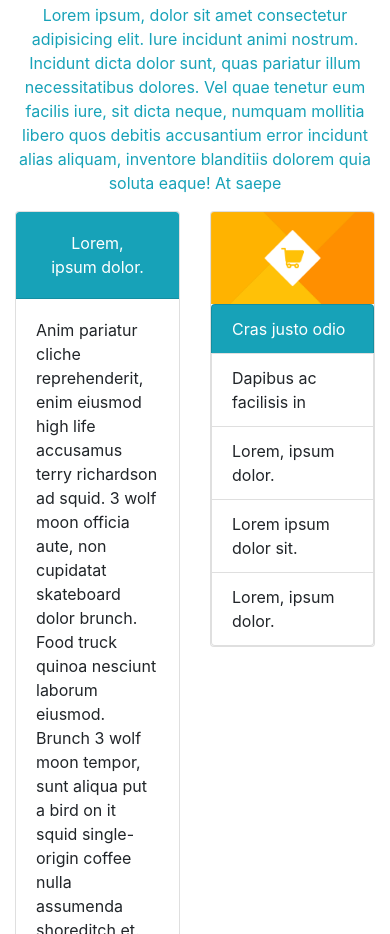
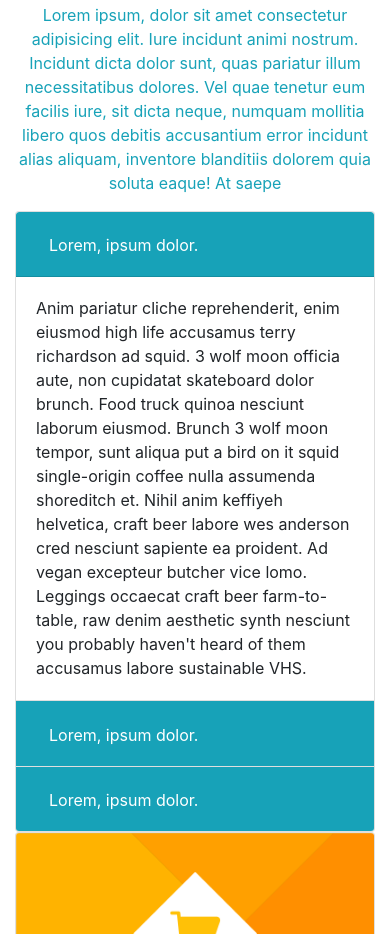
Before and after one commit to cmav21/programacionMovil, a plain HTML site: page practica5/index.html in a window 390 px wide. Shown: the part 2450-3384 px from the top of the page. Drawn offline with nearby package versions, Linux system fonts and the light colour scheme.

Commit message:
responsive

```diff
--- a/practica5/index.html
+++ b/practica5/index.html
@@ -150,7 +150,7 @@
             </div>
           </div>
           <div class="row">
-            <div class="col-6">
+            <div class="col-12 col-sm-6">
               <div class="accordion" id="accordionExample">
                 <div class="card">
                   <div class="card-header bg-info" id="headingOne">
@@ -196,7 +196,7 @@
                 </div>
               </div>
             </div>
-            <div class="col-6">
+            <div class="col-12 col-sm-6">
               <div class="card" style="width:100%">
                 <img src="./auto.png" class="card-img-top" alt="...">
                 <ul class="list-group">
```
